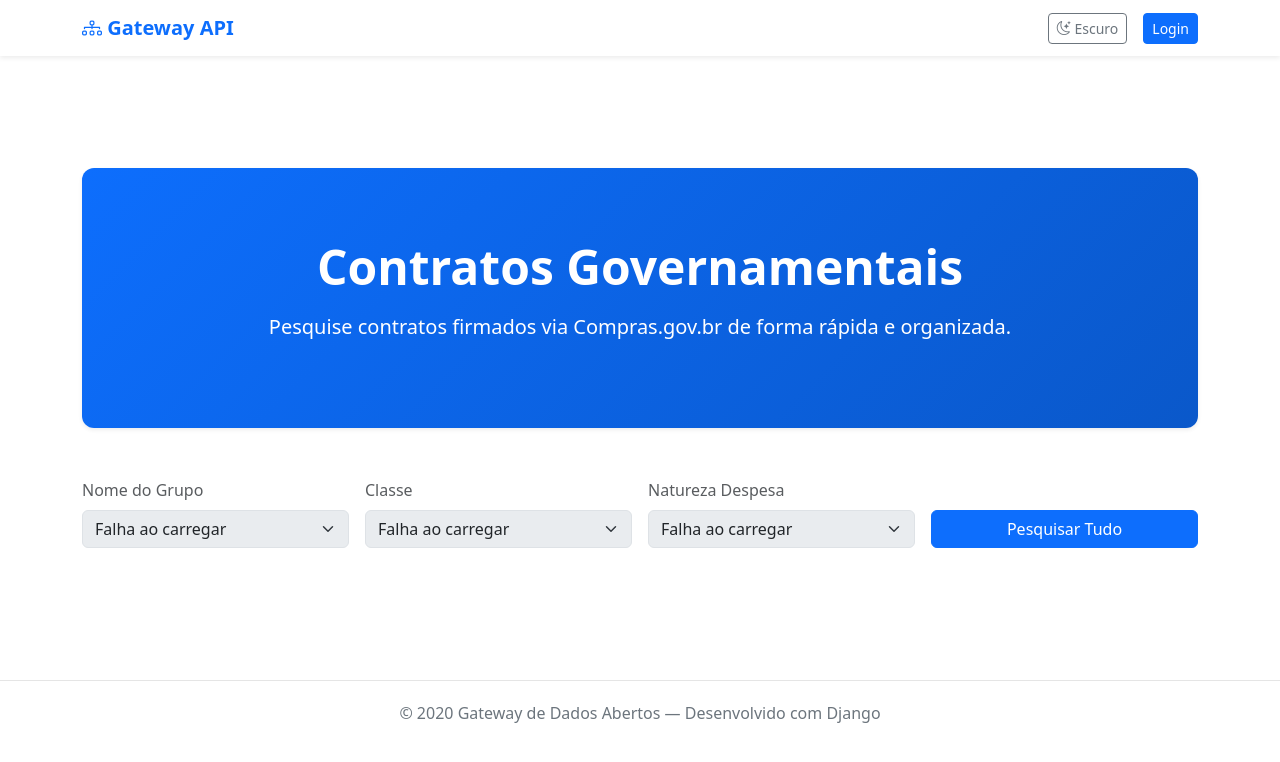
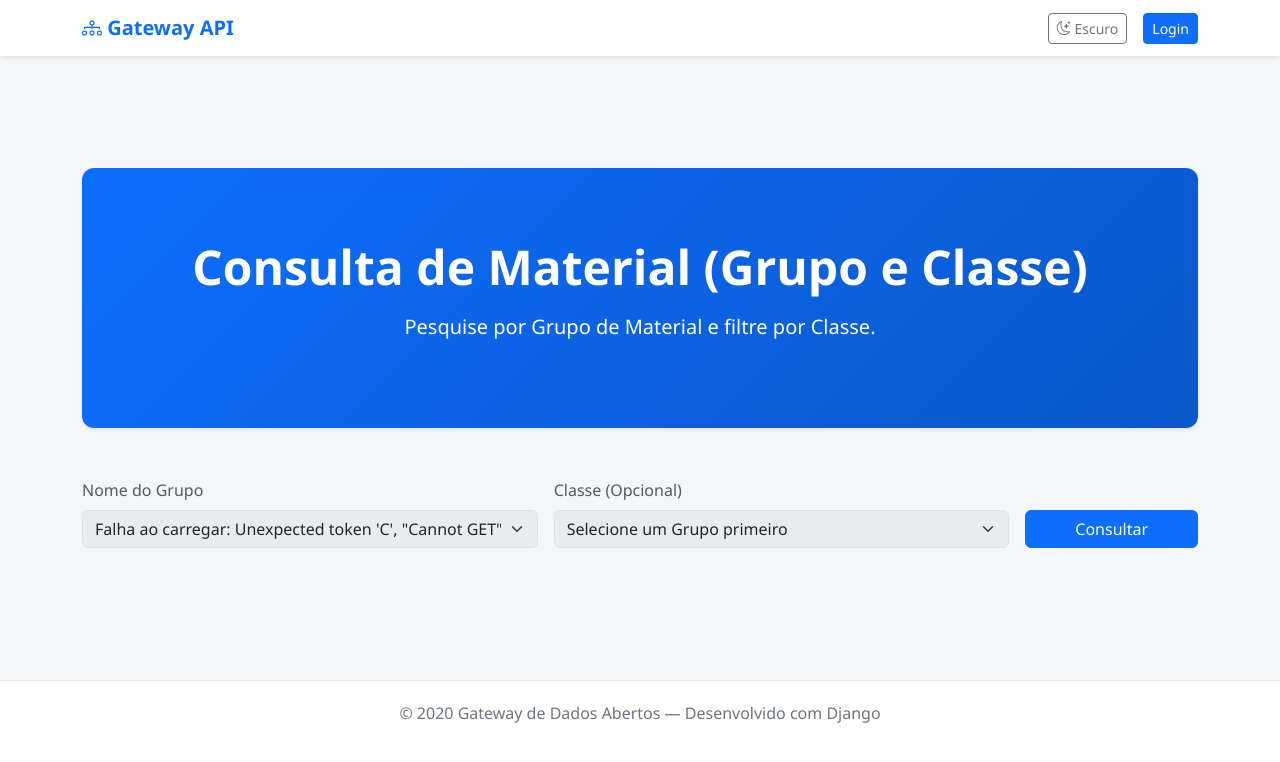
Before and after one commit to Luck-Hoo/APIGateway-e-autentica-o-com-Django, a Django app: template contratos/templates/contratos/contratos.html in a window 1280 px wide. Shown: the top 762 px of the page. Run offline with Django 5.2, Linux system fonts and the light colour scheme; the template is opened without the code that fills it: most values are stand-ins (such as "Sample title", 1, 10 or a date in 2020); data that the repository does not hold is empty.

Commit message:
Inicaida integração entre diferentes endpoints

```diff
--- a/aprendendo07011/settings.py
+++ b/aprendendo07011/settings.py
@@ -20,6 +20,8 @@
 DOTENV_PATH = os.path.join(BASE_DIR, '.env')
 
 load_dotenv(DOTENV_PATH)
+
+APPEND_SLASH = False
 
 # Build paths inside the project like this: BASE_DIR / 'subdir'.
 BASE_DIR = Path(__file__).resolve().parent.parent
--- a/contratos/templates/contratos/contratos.html
+++ b/contratos/templates/contratos/contratos.html
@@ -2,17 +2,24 @@
 
 <!DOCTYPE html>
 <html lang="pt-br">
+  <head>
+    <meta charset="UTF-8" />
+    <meta name="viewport" content="width=device-width, initial-scale=1" />
+    <title>Consulta Material - Gateway API</title>
 
-<head>
-    <meta charset="UTF-8">
-    <meta name="viewport" content="width=device-width, initial-scale=1">
-    <title>Contratos - Gateway API</title>
-
-    <link rel="icon" href="{% static 'home/img/GovDigital.ico' %}" type="image/x-icon">
-    <!-- Bootstrap CSS -->
-    <link href="https://cdn.jsdelivr.net/npm/bootstrap@5.3.3/dist/css/bootstrap.min.css" rel="stylesheet">
-    <!-- Bootstrap Icons -->
-    <link href="https://cdn.jsdelivr.net/npm/bootstrap-icons@1.11.3/font/bootstrap-icons.css" rel="stylesheet">
+    <link
+      rel="icon"
+      href="{% static 'home/img/GovDigital.ico' %}"
+      type="image/x-icon"
+    />
+    <link
+      href="https://cdn.jsdelivr.net/npm/bootstrap@5.3.3/dist/css/bootstrap.min.css"
+      rel="stylesheet"
+    />
+    <link
+      href="https://cdn.jsdelivr.net/npm/bootstrap-icons@1.11.3/font/bootstrap-icons.css"
+      rel="stylesheet"
+    />
 
     <style>
       :root {
@@ -39,23 +46,23 @@
         --text-muted-color: #b0b0b0;
       }
 
-        /* Estilo para garantir que os inputs/selects sejam visíveis no modo escuro */
+      body {
+        background-color: var(--body-bg);
+        color: var(--body-color);
+        font-family: "Segoe UI", sans-serif;
+        transition: background-color 0.3s, color 0.3s;
+      }
+
+      body.dark-mode {
+        background-color: var(--body-bg);
+        color: var(--body-color);
+      }
+
       body.dark-mode .form-control,
       body.dark-mode .form-select {
         background-color: #2b2b2b;
         color: #e0e0e0;
         border-color: #444;
-        }
-
-        body.dark-mode .body {
-            background-color: var(--body-bg);
-            color: var(--body-color);
-            font-family: 'Segoe UI', sans-serif;
-            transition: background-color 0.3s, color 0.3s;
-        }
-
-        .main-content {
-            padding-top: 80px;
       }
 
       .navbar {
@@ -83,11 +90,6 @@
         color: var(--card-color);
       }
 
-        .card:hover {
-            transform: translateY(-6px);
-            box-shadow: 0 6px 18px rgba(0, 0, 0, 0.1);
-        }
-
       footer {
         margin-top: 60px;
         padding: 20px 0;
@@ -96,20 +98,6 @@
         text-align: center;
         color: var(--footer-color);
         transition: background-color 0.3s, color 0.3s;
-        }
-
-        #results .card {
-            margin-bottom: 20px;
-        }
-
-        #results .card-title {
-            font-size: 1.1rem;
-            font-weight: 600;
-        }
-
-        #results .card-text {
-            font-size: 0.9rem;
-            color: var(--text-muted-color);
       }
 
       @keyframes spin {
@@ -131,88 +119,92 @@
   <body>
     <nav class="navbar navbar-expand-lg navbar-light fixed-top">
       <div class="container">
-            <a class="navbar-brand fw-bold text-primary" href="{% url 'home:home' %}">
+        <a
+          class="navbar-brand fw-bold text-primary"
+          href="{% url 'home:home' %}"
+        >
           <i class="bi bi-diagram-3"></i> Gateway API
         </a>
 
         <div class="d-flex align-items-center">
-                <button id="darkModeToggle" class="btn btn-outline-secondary btn-sm me-3">
+          <button
+            id="darkModeToggle"
+            class="btn btn-outline-secondary btn-sm me-3"
+          >
             <i class="bi bi-moon-stars"></i> Escuro
           </button>
 
           {% if user.is_authenticated %}
           <span class="me-3 mt-2 text-muted">Olá, {{ user.username }}</span>
-                <a href="{% url 'logout:logout' %}" class="btn btn-outline-danger btn-sm">Sair</a>
+          <a
+            href="{% url 'logout:logout' %}"
+            class="btn btn-outline-danger btn-sm"
+            >Sair</a
+          >
           {% else %}
-                <a href="{% url 'login:login' %}" class="btn btn-primary btn-sm">Login</a>
+          <a href="{% url 'login:login' %}" class="btn btn-primary btn-sm"
+            >Login</a
+          >
           {% endif %}
         </div>
       </div>
     </nav>
 
-    <div class="container py-5" style="margin-top: 90px;">
-
+    <div class="container py-5" style="margin-top: 90px">
       <div class="hero-section shadow-sm">
-
-            <h1 class="display-5 fw-bold">Contratos Governamentais</h1>
-
-            <p class="lead mt-3">Pesquise contratos firmados via Compras.gov.br de forma rápida e organizada.</p>
-
+        <h1 class="display-5 fw-bold">Consulta de Material (Grupo e Classe)</h1>
+        <p class="lead mt-3">
+          Pesquise por Grupo de Material e filtre por Classe.
+        </p>
       </div>
 
-
       <div class="row justify-content-center mb-4 g-3">
-            <div class="col-md-3">
-                <label for="nomeGrupo-select" class="form-label text-muted">Nome do Grupo</label>
+        <div class="col-md-5">
+          <label for="nomeGrupo-select" class="form-label text-muted"
+            >Nome do Grupo</label
+          >
           <select id="nomeGrupo-select" class="form-select">
-                    <option value="" selected>Carregando Nomes...</option>
+            <option value="" selected>Carregando Grupos...</option>
           </select>
         </div>
-            <div class="col-md-3">
-                <label for="classe-select" class="form-label text-muted">Classe</label>
-                <select id="classe-select" class="form-select">
-                    <option value="" selected>Carregando Classes...</option>
+        <div class="col-md-5">
+          <label for="classe-select" class="form-label text-muted"
+            >Classe (Opcional)</label
+          >
+          <select id="classe-select" class="form-select" disabled>
+            <option value="" selected>Selecione um Grupo primeiro</option>
           </select>
         </div>
-            <div class="col-md-3">
-                <label for="natureza-select" class="form-label text-muted">Natureza Despesa</label>
-                <select id="natureza-select" class="form-select">
-                    <option value="" selected>Carregando Naturezas...</option>
-                </select>
-            </div>
-            <div class="col-md-3 d-flex align-items-end">
-                <button id="search-btn" class="btn btn-primary w-100">Pesquisar Tudo</button>
+        <div class="col-md-2 d-flex align-items-end">
+          <button id="search-btn" class="btn btn-primary w-100">
+            Consultar
+          </button>
         </div>
       </div>
-
       <div id="status-message" class="text-center my-3 text-muted"></div>
 
-        <div id="material-data-table" style="display:none;">
-            <h3 class="mb-3 text-primary">Detalhes Consolidados do Material</h3>
+      <div id="material-data-table" style="display: none">
+        <h3 class="mb-3 text-primary">Resultado da Consulta</h3>
         <div class="table-responsive">
           <table class="table table-bordered table-hover">
             <thead class="table-primary">
               <tr>
-                            <th>Nome/Grupo</th>
+                <th>Grupo</th>
                 <th>Classe</th>
-                            <th>PDM</th>
-                            <th>Descrição Item</th>
-                            <th>Natureza Despesa</th>
-                            <th>Unidade Fornec.</th>
-                            <th>Características</th>
               </tr>
             </thead>
-                    <tbody id="table-body">
-                    </tbody>
+            <tbody id="table-body"></tbody>
           </table>
-            </div>
         </div>
       </div>
     </div>
 
     <footer>
       <div class="container">
-            <p>&copy; {{ now|date:"Y" }} Gateway de Dados Abertos — Desenvolvido com Django</p>
+        <p>
+          &copy; {{ now|date:"Y" }} Gateway de Dados Abertos — Desenvolvido com
+          Django
+        </p>
       </div>
     </footer>
 
@@ -221,7 +213,7 @@
     <script>
     // Spinner
     const spinnerStyle = document.createElement('style');
-        spinnerStyle.innerHTML = '@keyframes spin { 0% { transform: rotate(0deg); } 100% { transform: rotate(360deg); } } .spin { animation: spin 1s linear infinite; }';
+    spinnerStyle.innerHTML = '@keyframes spin { 0% { transform: rotate(0deg); } 100% { transform: rotate(360deg); } } .spin { animation: spin 1s linear infinite;';
     document.head.appendChild(spinnerStyle);
 
     // Variáveis DOM
@@ -230,17 +222,11 @@
     const tableBody = document.getElementById('table-body');
     const nomeGrupoSelect = document.getElementById('nomeGrupo-select');
     const classeSelect = document.getElementById('classe-select');
-        const naturezaSelect = document.getElementById('natureza-select');
 
-        // Endpoints
+    // Endpoints: REDUZIDOS APENAS PARA GRUPO E CLASSE
     const ENDPOINT_KEYS_FOR_SEARCH = [
         'grupo_material',
         'classe_material',
-            'pdm_material',
-            'item_material',
-            'natureza_despesa',
-            'unidade_fornecimento',
-            'caracteristicas'
     ];
 
     // --- FUNÇÕES DE API E AUXILIARES ---
@@ -259,7 +245,9 @@
         }
     });
 
-        // Chamada de API
+    /**
+     * Função genérica para chamar os endpoints do Gateway API.
+     */
     async function fetchEndpoint(endpointKey, params) {
         const query = new URLSearchParams(params).toString();
         const url = `/gateway/material/${endpointKey}/?${query}`;
@@ -281,18 +269,58 @@
         return { [endpointKey]: data.resultado && data.resultado.length > 0 ? data.resultado[0] : data };
     }
 
-        // Preencher um dropdown
-        async function populateSelect(selectElement, endpointKey, codeKey, nameKey, defaultText) {
+    /**
+     * Preenche um dropdown com dados da API.
+     */
+    async function populateSelect(selectElement, endpointKey, codeKey, nameKey, defaultText, filterCode = null) {
         selectElement.innerHTML = `<option value="" selected>${defaultText}</option>`;
+        selectElement.disabled = true;
+
+        // Lógica de Filtro Condicional (Para Classes)
+        if (endpointKey === 'classe_material' && !filterCode) {
+            selectElement.innerHTML = '<option value="" selected>Selecione um Grupo primeiro</option>';
+            return;
+        }
+
         try {
-                // Chamada com parâmetros mínimos para obter a lista completa
-                const params = { pagina: 1, statusGrupo: true };
-                const url = `/gateway/material/${endpointKey}?${new URLSearchParams(params).toString()}`;
+            // Parâmetros base
+            const params = { pagina: 1 };
+
+            // Parâmetros específicos por endpoint
+            if (endpointKey === 'grupo_material') {
+                 // Endpoint de Grupo usa statusGrupo
+                 params.statusGrupo = 'true'; // 1 para booleano 'true'
+            }
+
+            if (endpointKey === 'classe_material') {
+                 // Endpoint de Classe usa statusClasse e BPS (assumindo que queremos ativos)
+                 // Adiciona o filtro obrigatório de codigoGrupo
+                 params.codigoGrupo = filterCode;
+            }
+
+            const url = `/gateway/material/${endpointKey}/?${new URLSearchParams(params).toString()}`;
 
             const res = await fetch(url);
             const data = await res.json();
 
-                const list = data.resultado || data.content.resultado || []; // Pega a lista do resultado
+            // Tratamento de erro (se a requisição for 4xx/5xx ou o JSON indicar erro)
+            if (!res.ok) {
+                const errorMsg = data.error || `Erro de resposta da API: ${res.status}`;
+                throw new Error(errorMsg);
+            }
+
+            // Pega a lista do resultado
+            const list = data.resultado || data.content?.resultado || [];
+
+            // Verifica se veio uma lista vazia ou nula
+            if (list.length === 0) {
+                 selectElement.innerHTML = `<option value="">Nenhum item encontrado</option>`;
+                 selectElement.disabled = true;
+                 return;
+            }
+
+            // Limpa o conteúdo (deixa a primeira opção vazia para resetar)
+            selectElement.innerHTML = `<option value="" selected>Selecione um...</option>`;
 
             list.forEach(item => {
                 const option = document.createElement('option');
@@ -305,13 +333,14 @@
 
         } catch (err) {
             console.error(`Erro ao carregar ${endpointKey}:`, err);
-                selectElement.innerHTML = `<option value="">Falha ao carregar</option>`;
+            selectElement.innerHTML = `<option value="">Falha ao carregar: ${err.message}</option>`;
             selectElement.disabled = true;
         }
     }
 
-        // Carregamento inicial de Dropdowns
+    // Carregamento inicial de Dropdowns (Apenas Grupo)
     async function loadDropdowns() {
+        // 1. Carrega APENAS o Grupo ao carregar a página
         await populateSelect(
             nomeGrupoSelect,
             'grupo_material',
@@ -319,12 +348,37 @@
             'nomeGrupo',
             'Carregando Grupos...'
         );
-            // 1. Carregar Classes
-            await populateSelect(classeSelect, 'classe_material', 'codigoClasse', 'nomeClasse', 'Carregando Classes...');
 
-            // 2. Carregar Natureza Despesa
-            await populateSelect(naturezaSelect, 'natureza_despesa', 'codigoNaturezaDespesa', 'descricaoNaturezaDespesa', 'Carregando Naturezas...');
+        // 2. A Classe inicia como desabilitada e aguardando seleção.
+        // Já está configurado no HTML, mas garantimos aqui:
+        classeSelect.innerHTML = '<option value="" selected>Selecione um Grupo primeiro</option>';
+        classeSelect.disabled = true;
     }
+
+    // --- EVENT LISTENERS ---
+
+    // Listener para carregar a Classe após selecionar o Grupo
+    nomeGrupoSelect.addEventListener('change', () => {
+        const selectedGroupId = nomeGrupoSelect.value;
+
+        // Se um Grupo foi selecionado, carrega as Classes
+        if (selectedGroupId) {
+            populateSelect(
+                classeSelect,
+                'classe_material',
+                'codigoClasse',
+                'nomeClasse',
+                'Carregando Classes...',
+                selectedGroupId // Passa o ID do Grupo como filtro
+            );
+        } else {
+            // Se deselecionou o Grupo, reseta a Classe
+            classeSelect.innerHTML = '<option value="" selected>Selecione um Grupo primeiro</option>';
+            classeSelect.disabled = true;
+            tableDiv.style.display = 'none';
+        }
+    });
+
 
     // --- LÓGICA DE PESQUISA ---
 
@@ -332,40 +386,35 @@
         // Coletar filtros
         const codigoGrupo = nomeGrupoSelect.value;
         const codigoClasse = classeSelect.value;
-            const codigoNatureza = naturezaSelect.value;
 
-            // Validação básica
+        // Validação básica: Grupo é obrigatório para a pesquisa
         if (!codigoGrupo) {
-                statusMessageDiv.innerHTML = '<p class="text-danger">O Grupo é obrigatório para a pesquisa.</p>';
+            statusMessageDiv.innerHTML = '<p class="text-danger">O Grupo é obrigatório para a consulta.</p>';
             tableDiv.style.display = 'none';
             return;
         }
 
         // Feedback visual
-            statusMessageDiv.innerHTML = '<p class="text-info"><i class="bi bi-arrow-clockwise spin"></i> Carregando todos os detalhes...</p>';
+        statusMessageDiv.innerHTML = '<p class="text-info"><i class="bi bi-arrow-clockwise spin"></i> Carregando dados...</p>';
         tableBody.innerHTML = '';
         tableDiv.style.display = 'none';
 
         try {
             // Parâmetros base para as chamadas em paralelo
             const baseParams = {
+                pagina: 1,
                 codigoGrupo: codigoGrupo,
-                    pagina: 1,
-                    statusGrupo: true
+                statusClasse: 1
             };
 
-                // Adicionar filtros selecionados (serão enviados em todas as chamadas)
-                if (codigoGrupo) baseParams.codigoGrupo = codigoGrupo;
+            // Adicionar filtro de Classe se estiver selecionado
             if (codigoClasse) baseParams.codigoClasse = codigoClasse;
-                if (codigoNatureza) baseParams.codigoNaturezaDespesa = codigoNatureza;
 
-
-                // Dispara todas as chamadas de API em paralelo
+            // Dispara apenas as chamadas para GRUPO e CLASSE
             const fetchPromises = ENDPOINT_KEYS_FOR_SEARCH.map(key => fetchEndpoint(key, baseParams));
 
             const resultsArray = await Promise.all(fetchPromises);
 
-                // Consolida os resultados em um único objeto
             const consolidatedData = resultsArray.reduce((acc, current) => ({ ...acc, ...current }), {});
 
             renderTable(consolidatedData);
@@ -382,7 +431,6 @@
         const errors = Object.entries(data).filter(([key, value]) => value && value.error);
 
         if (errors.length > 0) {
-                // Se houver erros, mostra a lista de erros
             const errorMessage = errors
                 .map(([key, value]) => `**[${key.toUpperCase()}]:** ${value.error}`)
                 .join('<br>');
@@ -392,29 +440,19 @@
             return;
         }
 
-            statusMessageDiv.innerHTML = '<p class="text-success">Dados consolidados com sucesso!</p>';
+        statusMessageDiv.innerHTML = '<p class="text-success">Dados consultados com sucesso!</p>';
 
-            // Mapeamento dos campos API
+        // Mapeamento dos campos API (apenas Grupo e Classe)
         const rowData = {
-                nomeGrupo: data.grupo_material?.nomeGrupo || '-',
-                classe: data.classe_material?.nomeClasse || '-',
-                pdm: data.pdm_material?.nomePdm || '-',
-                descricaoItem: data.item_material?.descricaoItem || '-',
-                naturezaDespesa: data.natureza_despesa?.descricaoNaturezaDespesa || '-',
-                unidadeFornecimento: data.unidade_fornecimento?.descricaoUnidadeFornecimento || '-',
-                caracteristicas: (data.caracteristicas?.caracteristicas || []).map(c => c.nome || '').join('; ') || '-',
+            nomeGrupo: data.grupo_material?.nomeGrupo || 'Não encontrado',
+            classe: data.classe_material?.nomeClasse || 'Não encontrado',
         };
 
-            // Linha da tabela
+        // Linha da tabela (apenas Grupo e Classe)
         const newRow = tableBody.insertRow();
         newRow.innerHTML = `
         <td>${rowData.nomeGrupo}</td>
         <td>${rowData.classe}</td>
-            <td>${rowData.pdm}</td>
-            <td>${rowData.descricaoItem}</td>
-            <td>${rowData.naturezaDespesa}</td>
-            <td>${rowData.unidadeFornecimento}</td>
-            <td>${rowData.caracteristicas}</td>
     `;
 
         tableDiv.style.display = 'block';
@@ -425,5 +463,4 @@
 
 </script>
   </body>
-
 </html>
--- a/gateway/views.py
+++ b/gateway/views.py
@@ -9,10 +9,7 @@
     'grupo_material': os.environ.get('MATERIAL_GRUPO_ENDPOINT'),
     'classe_material': os.environ.get('MATERIAL_CLASSE_ENDPOINT'),
     'pdm_material': os.environ.get('MATERIAL_PDM_ENDPOINT'),
-    'item_material': os.environ.get('MATERIAL_ITEM_ENDPOINT'),
-    'natureza_despesa': os.environ.get('MATERIAL_NATUREZA_DESPESA_ENDPOINT'),
-    'unidade_fornecimento': os.environ.get('MATERIAL_UNIDADE_FORNECIMENTO_ENDPOINT'),
-    'caracteristicas': os.environ.get('MATERIAL_CARACTERISTICAS_ENDPOINT'),
+    'item_material': os.environ.get('MATERIAL_ITEM_ENDPOINT')
 }
 
 
```
Also changed, not shown: gateway/services/chamar_endpoint.py (+53 -21 lines), gateway/serializer.py (deleted), 2 other files. Lines whose indentation alone changed are shown as unchanged.
